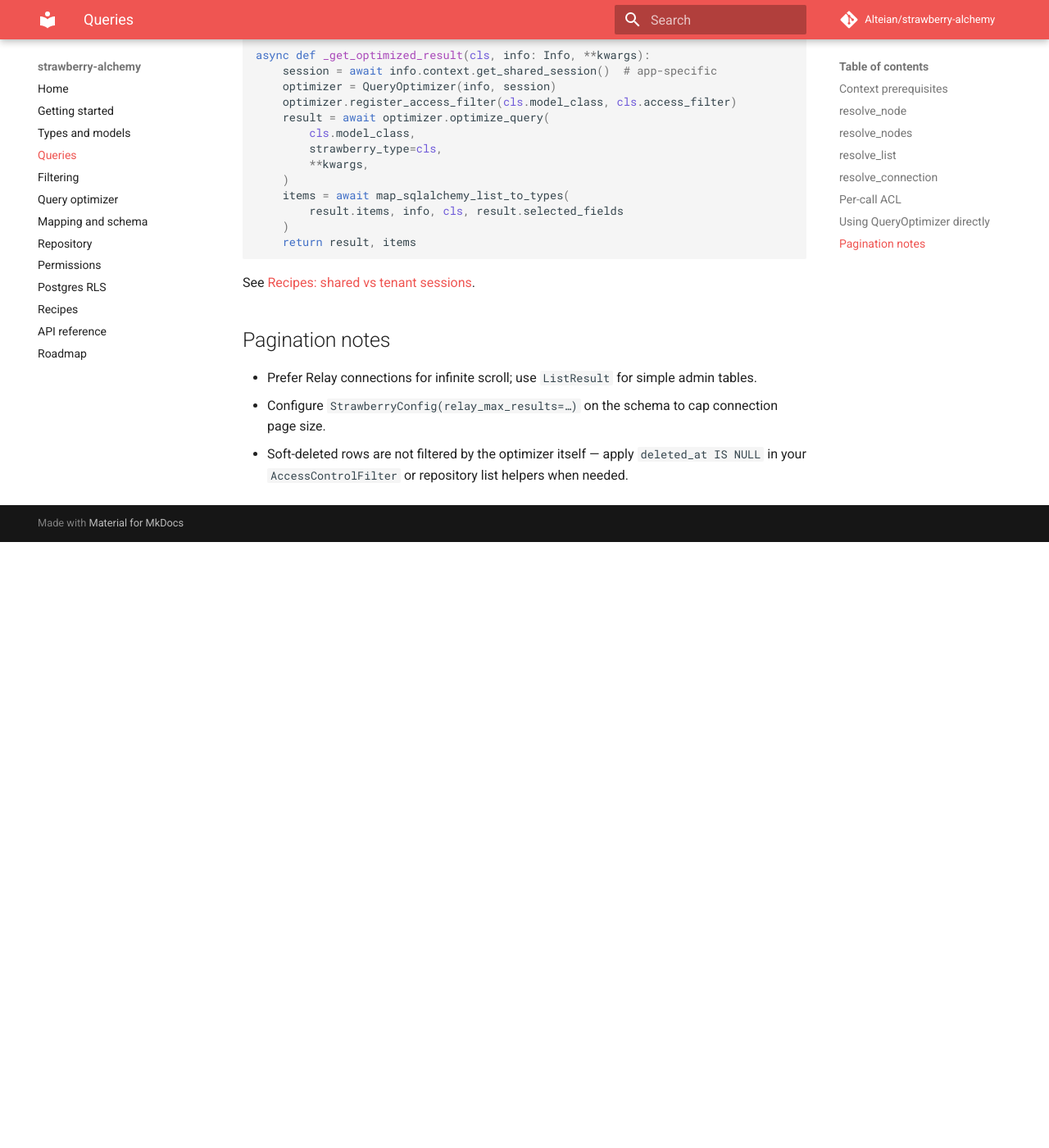
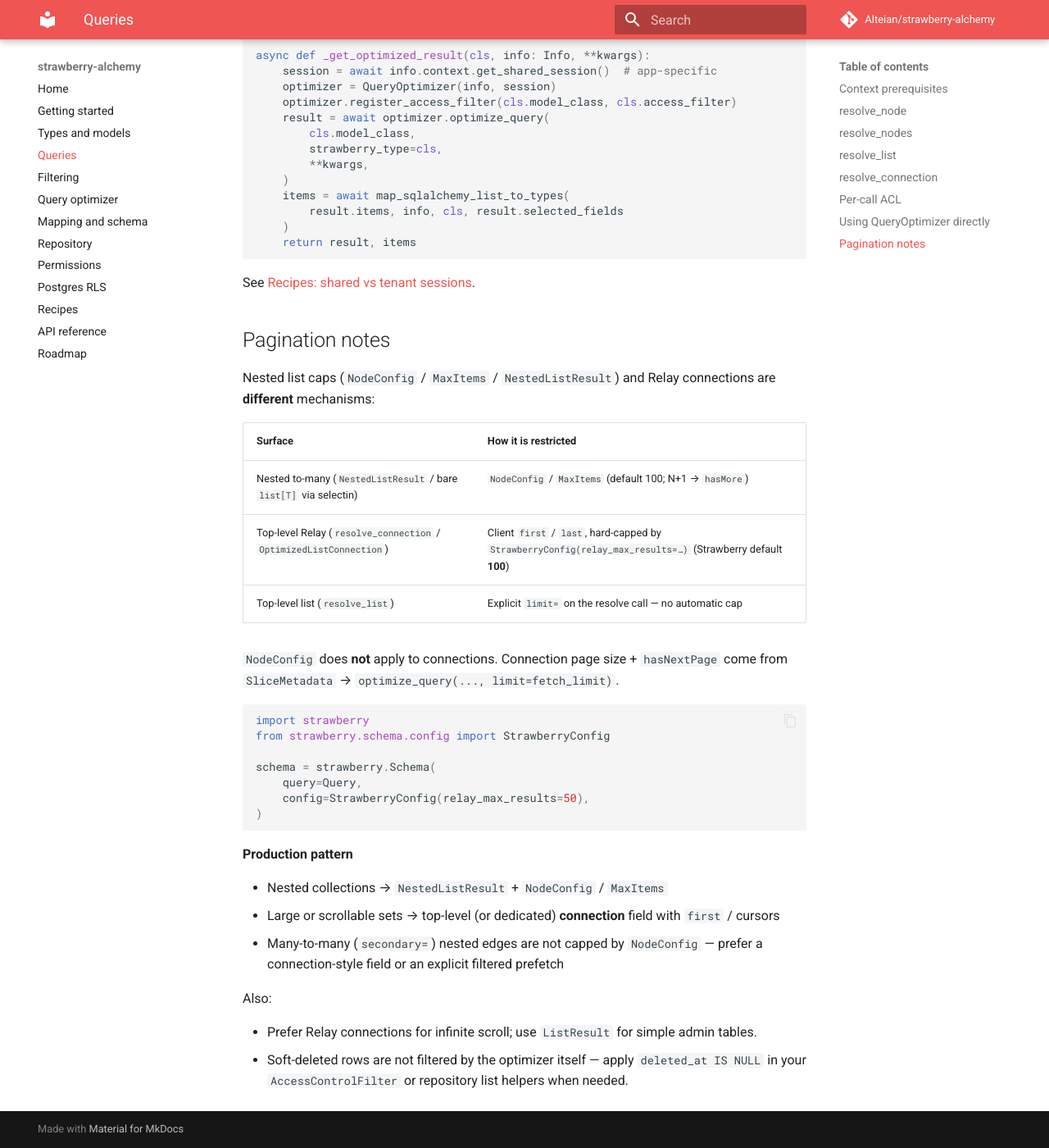
Before and after one commit to Alteian/strawberry-alchemy, an MkDocs documentation site: the page built from docs/queries.md, in a window 1280 px wide and 1400 px high, scrolled down 2358 px. Shown: the whole window at 82% size. Built offline with MkDocs 1.6.1 and Material for MkDocs 9.7.7, drawn with Linux system fonts in a browser that asks for light colours; comment, search, counter and statistics services are not loaded; before the commit the page ends 3019 px from its top, so only the background shows below that.

Commit message:
docs: clarify Relay connection caps vs NodeConfig nested lists
Document that connections use relay_max_results / first / last, while
nested selectin collections use NodeConfig / MaxItems / NestedListResult.

````diff
--- a/docs/queries.md
+++ b/docs/queries.md
@@ -125,10 +125,40 @@ See [Recipes: shared vs tenant sessions](recipes.md#shared-vs-tenant-sessions).
 
 ## Pagination notes
 
+Nested list caps (`NodeConfig` / `MaxItems` / `NestedListResult`) and Relay
+connections are **different** mechanisms:
+
+| Surface | How it is restricted |
+|---|---|
+| Nested to-many (`NestedListResult` / bare `list[T]` via selectin) | `NodeConfig` / `MaxItems` (default 100; N+1 → `hasMore`) |
+| Top-level Relay (`resolve_connection` / `OptimizedListConnection`) | Client `first` / `last`, hard-capped by `StrawberryConfig(relay_max_results=…)` (Strawberry default **100**) |
+| Top-level list (`resolve_list`) | Explicit `limit=` on the resolve call — no automatic cap |
+
+`NodeConfig` does **not** apply to connections. Connection page size +
+`hasNextPage` come from `SliceMetadata` → `optimize_query(..., limit=fetch_limit)`.
+
+```python
+import strawberry
+from strawberry.schema.config import StrawberryConfig
+
+schema = strawberry.Schema(
+    query=Query,
+    config=StrawberryConfig(relay_max_results=50),
+)
+```
+
+**Production pattern**
+
+- Nested collections → `NestedListResult` + `NodeConfig` / `MaxItems`
+- Large or scrollable sets → top-level (or dedicated) **connection** field with
+  `first` / cursors
+- Many-to-many (`secondary=`) nested edges are not capped by `NodeConfig` —
+  prefer a connection-style field or an explicit filtered prefetch
+
+Also:
+
 - Prefer Relay connections for infinite scroll; use `ListResult` for simple
   admin tables.
-- Configure `StrawberryConfig(relay_max_results=…)` on the schema to cap
-  connection page size.
 - Soft-deleted rows are not filtered by the optimizer itself — apply
   `deleted_at IS NULL` in your `AccessControlFilter` or repository list helpers
   when needed.
````
Also changed, not shown: CHANGELOG.md (+5 -0 lines), docs/query-optimizer.md (+1 -1 lines), docs/types-and-models.md (+9 -3 lines).
